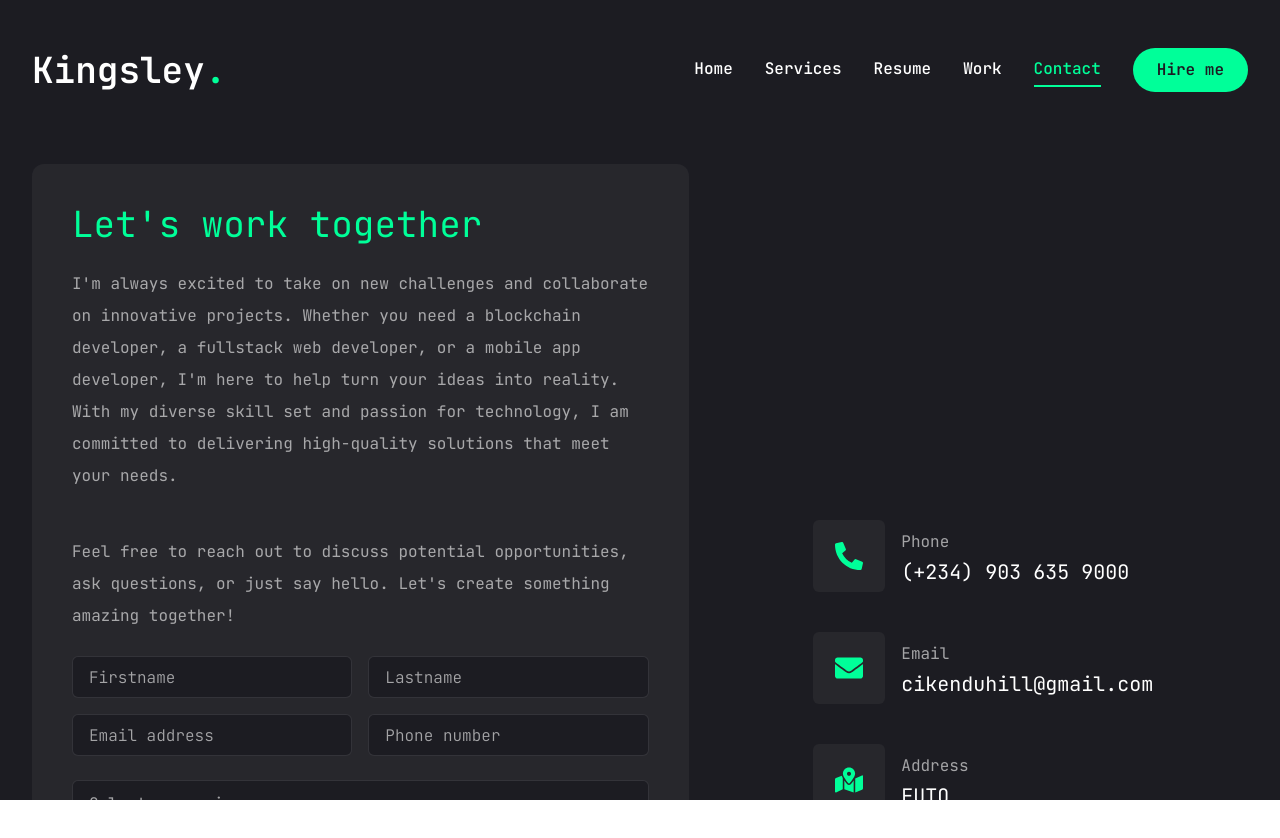
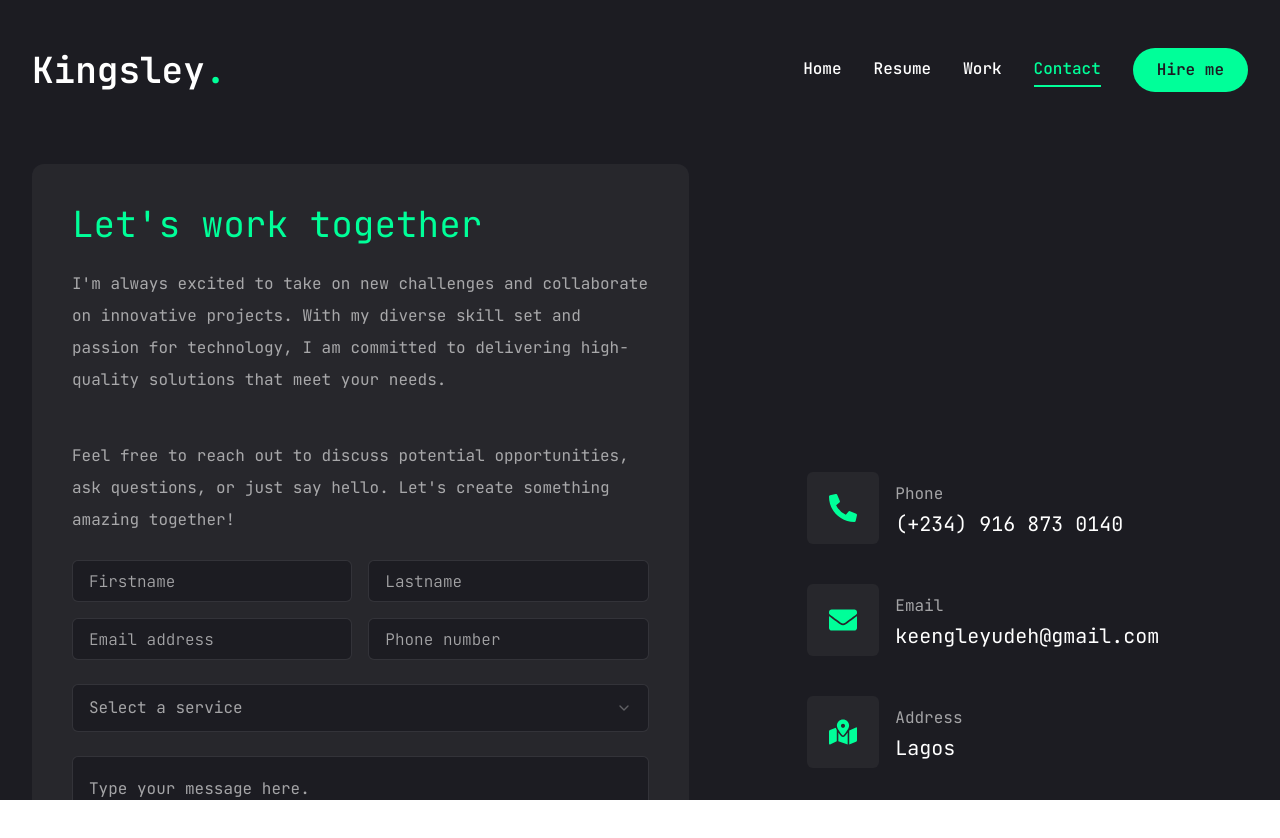
Before and after one commit to Keengsleyudeh/kingsleyportfolio, a Next.js app: page /contact in a window 1280 px wide. Shown: the top 838 px of the page. Built offline with nearby package versions, Linux system fonts and the light colour scheme.

Commit message:
feat: contact section

```diff
--- a/app/contact/page.tsx
+++ b/app/contact/page.tsx
@@ -21,17 +21,17 @@ const info = [
   {
     icon: <FaPhoneAlt />,
     title: "Phone",
-    description: "(+234) 903 635 9000",
+    description: "(+234) 916 873 0140",
   },
   {
     icon: <FaEnvelope />,
     title: "Email",
-    description: "cikenduhill@gmail.com",
+    description: "keengleyudeh@gmail.com",
   },
   {
     icon: <FaMapMarkedAlt />,
     title: "Address",
-    description: "FUTO",
+    description: "Lagos",
   },
 ];
 
@@ -65,9 +65,9 @@ const Page = () => {
         process.env.NEXT_PUBLIC_EMAILJS_SERVICE_ID!,
         {
           from_name: `${form.firstname} ${form.lastname}`,
-          to_name: "Hillary",
+          to_name: "Kingsley",
           from_email: form.email,
-          to_email: "cikenduhill@gmail.com",
+          to_email: "keengsleyudeh@gmail.com",
           message: form.message,
           service: form.service,
           number: form.phone,
@@ -116,9 +116,7 @@ const Page = () => {
               <h3 className="text-4xl text-accent">Let&apos;s work together</h3>
               <p className="text-white/60">
                 I&apos;m always excited to take on new challenges and
-                collaborate on innovative projects. Whether you need a
-                blockchain developer, a fullstack web developer, or a mobile app
-                developer, I&apos;m here to help turn your ideas into reality.
+                collaborate on innovative projects.
                 With my diverse skill set and passion for technology, I am
                 committed to delivering high-quality solutions that meet your
                 needs.
@@ -172,9 +170,6 @@ const Page = () => {
                   <SelectGroup>
                     <SelectLabel>Select a service</SelectLabel>
                     <SelectItem value="web">Website Development</SelectItem>
-                    <SelectItem value="blockchain">
-                      Blockchain Development
-                    </SelectItem>
                     <SelectItem value="front">Front-End Development</SelectItem>
                     <SelectItem value="back">Back-End Development</SelectItem>
                     <SelectItem value="mobile">Mobile Development</SelectItem>
--- a/app/page.tsx
+++ b/app/page.tsx
@@ -16,10 +16,6 @@ export default function Home() {
               <span className="text-accent">Kingsley Udeh</span>
             </h1>
             <p className="max-w-[500px] mb-9 text-white/80">
-              {/* I excel at crafting elegant digital experiences and I am
-              proficient in various programming languages and technologies.
-              I'm a skilled software developer with experience in TypeScript and
-              JavaScript, and their related frameworks (e.g React, Next). */}
               I create user-centric digital solutions through human-centered design principles while leveraging my meta skills
               in critical thinking and problem-solving. My work implements advanced optimization
               techniques for exceptional performance,
--- a/app/resume/page.tsx
+++ b/app/resume/page.tsx
@@ -23,7 +23,7 @@ const about = {
     },
     {
       fieldName: "Phone",
-      fieldValue: "(+234) 916 873 30140",
+      fieldValue: "(+234) 916 873 0140",
     },
     {
       fieldName: "Experience",
@@ -36,6 +36,10 @@ const about = {
     {
       fieldName: "Email",
       fieldValue: "keengsleyudeh@gmail.com",
+    },
+    {
+      fieldName: "Freelance",
+      fieldValue: "Available",
     },
   ],
 };
--- a/components/MobileNav.tsx
+++ b/components/MobileNav.tsx
@@ -9,7 +9,7 @@ import { cn } from "@/lib/utils";
 
 const links = [
   { name: "home", path: "/" },
-  { name: "services", path: "/services" },
+  // { name: "services", path: "/services" },
   { name: "resume", path: "/resume" },
   { name: "work", path: "/work" },
   { name: "contact", path: "/contact" },
--- a/components/Nav.tsx
+++ b/components/Nav.tsx
@@ -7,7 +7,7 @@ import React from "react";
 
 const links = [
   { name: "home", path: "/" },
-  { name: "services", path: "/services" },
+  // { name: "services", path: "/services" },
   { name: "resume", path: "/resume" },
   { name: "work", path: "/work" },
   { name: "contact", path: "/contact" },
```
Also changed, not shown: 1 other file (tests, documents, lock files or other folders).
